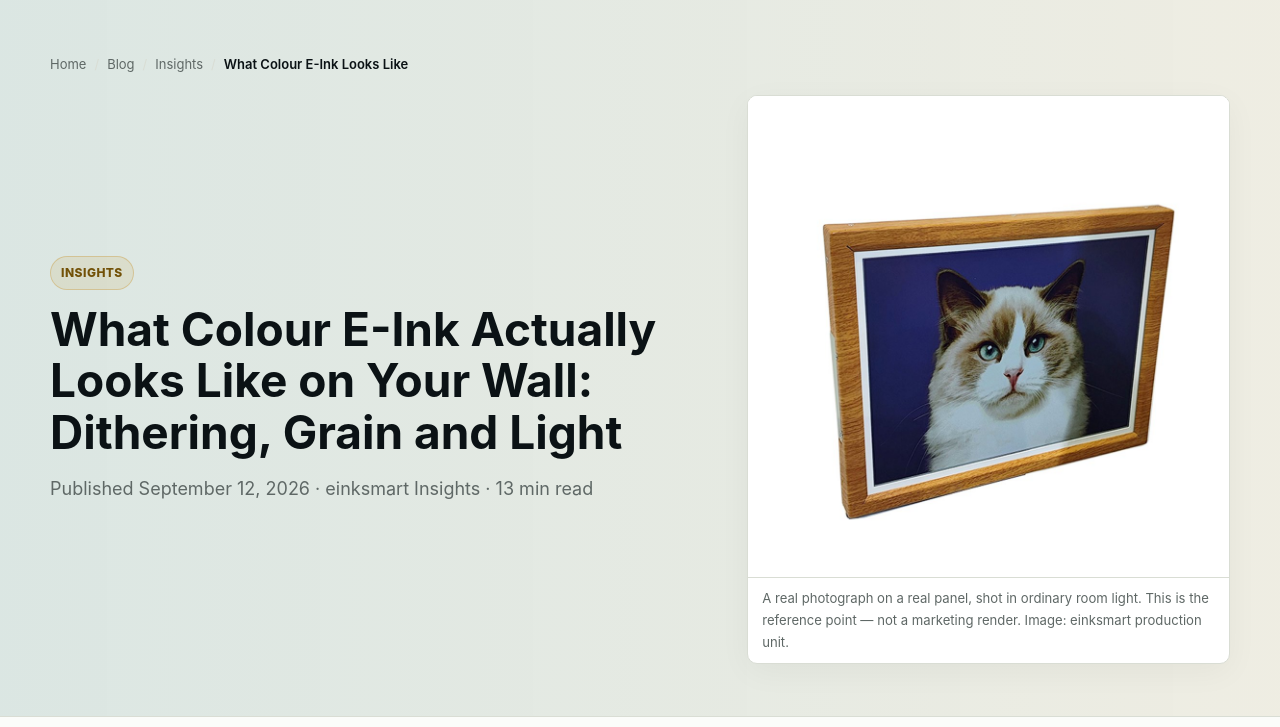
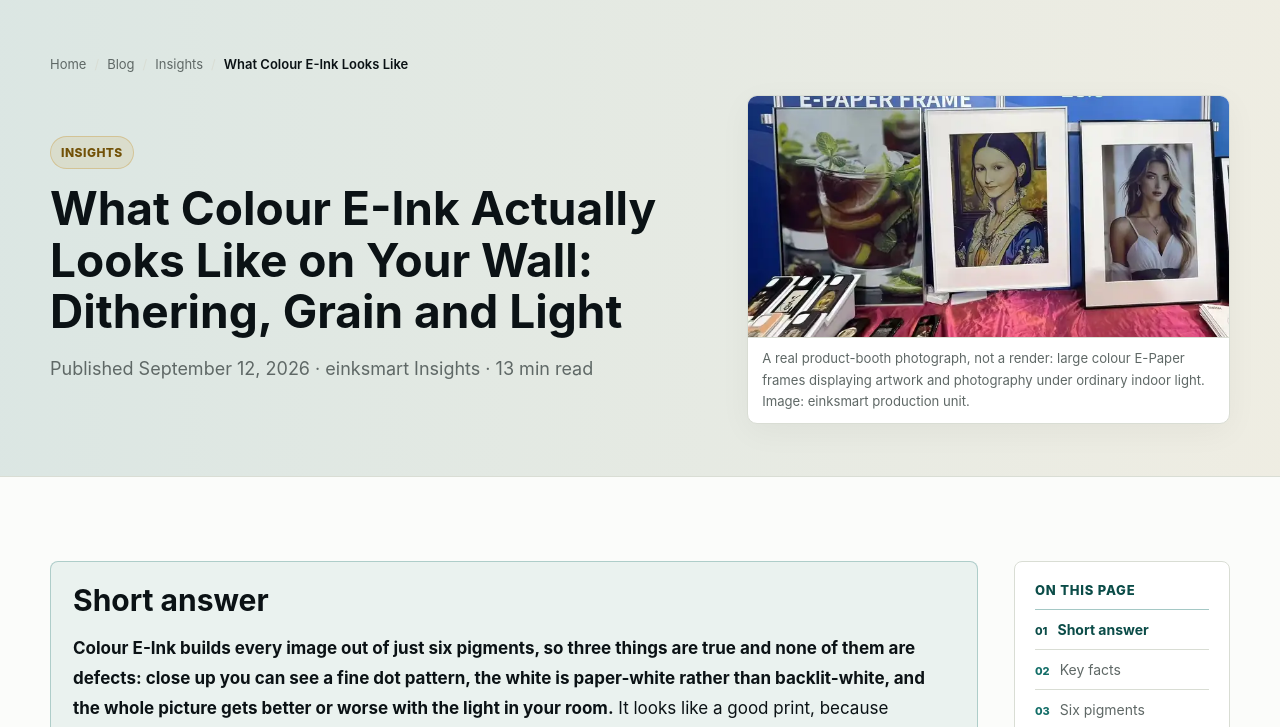
Before and after one commit to PanPanTech/einksmart.com, a plain HTML site: page en/blog/insights/what-color-e-ink-looks-like.html in a window 1280 px wide. Shown: the part 71-798 px from the top of the page. Drawn offline with Linux system fonts and the light colour scheme.

Commit message:
Replace color E-Ink blog card photography

```diff
--- a/en/blog/insights/what-color-e-ink-looks-like.html
+++ b/en/blog/insights/what-color-e-ink-looks-like.html
@@ -11,12 +11,12 @@
     <meta property="og:title" content="What Colour E-Ink Actually Looks Like on Your Wall: Dithering, Grain and Light" />
     <meta property="og:description" content="Six pigments, fine dithering and paper-white whites &mdash; what colour ePaper honestly looks like before you buy one." />
     <meta property="og:url" content="https://www.einksmart.com/en/blog/insights/what-color-e-ink-looks-like.html" />
-    <meta property="og:image" content="https://www.einksmart.com/assets/blog/color-e-ink-dithering-explained.svg" />
-    <meta property="og:image:alt" content="Diagram showing how six E-Ink pigments dither to form a full-colour image" />
+    <meta property="og:image" content="https://www.einksmart.com/assets/blog/color-eink-wall-real-display.webp" />
+    <meta property="og:image:alt" content="Large colour E-Paper frames displaying artwork and photography at a product booth" />
     <meta name="twitter:card" content="summary_large_image" />
     <meta name="twitter:title" content="What Colour E-Ink Actually Looks Like on Your Wall" />
     <meta name="twitter:description" content="Six pigments, fine dithering and paper-white whites, explained honestly." />
-    <meta name="twitter:image" content="https://www.einksmart.com/assets/blog/color-e-ink-dithering-explained.svg" />
+    <meta name="twitter:image" content="https://www.einksmart.com/assets/blog/color-eink-wall-real-display.webp" />
     <link rel="icon" href="/assets/brand/google-search-icon-512.png" type="image/png" sizes="512x512" />
     <link rel="icon" href="/assets/brand/favicon-32.png" type="image/png" sizes="32x32" />
     <link rel="icon" href="/assets/brand/favicon-16.png" type="image/png" sizes="16x16" />
@@ -25,7 +25,7 @@
     <link rel="stylesheet" href="../../../assets/styles.css" />
     <style>
       .colour-eink-hero .article-hero-visual {
-        aspect-ratio: 1 / 1;
+        aspect-ratio: 2 / 1;
         display: flex;
         align-items: center;
         justify-content: center;
@@ -35,7 +35,7 @@
       .colour-eink-hero .article-hero-visual img {
         width: 100%;
         height: 100%;
-        object-fit: contain;
+        object-fit: cover;
         object-position: center;
       }
 
@@ -147,7 +147,7 @@
       }
     </style>
     <script src="/assets/blog-toc.js" defer></script>
-    <script type="application/ld+json">{"@context":"https://schema.org","@type":"BlogPosting","headline":"What Colour E-Ink Actually Looks Like on Your Wall: Dithering, Grain and Light","description":"Colour E-Ink builds every image from six pigments, so the white is paper-white and close inspection shows fine dots. A manufacturer explains what that really looks like in a room, why photos can look sepia, and how light changes everything.","datePublished":"2026-09-12","dateModified":"2026-09-12","author":{"@type":"Organization","name":"einksmart"},"publisher":{"@type":"Organization","name":"einksmart"},"image":"https://www.einksmart.com/assets/blog/e-ink-frame-cost-finished-wood-frame.jpg","mainEntityOfPage":"https://www.einksmart.com/en/blog/insights/what-color-e-ink-looks-like.html"}</script>
+    <script type="application/ld+json">{"@context":"https://schema.org","@type":"BlogPosting","headline":"What Colour E-Ink Actually Looks Like on Your Wall: Dithering, Grain and Light","description":"Colour E-Ink builds every image from six pigments, so the white is paper-white and close inspection shows fine dots. A manufacturer explains what that really looks like in a room, why photos can look sepia, and how light changes everything.","datePublished":"2026-09-12","dateModified":"2026-09-12","author":{"@type":"Organization","name":"einksmart"},"publisher":{"@type":"Organization","name":"einksmart"},"image":"https://www.einksmart.com/assets/blog/color-eink-wall-real-display.webp","mainEntityOfPage":"https://www.einksmart.com/en/blog/insights/what-color-e-ink-looks-like.html"}</script>
     <script type="application/ld+json">{"@context":"https://schema.org","@type":"BreadcrumbList","itemListElement":[{"@type":"ListItem","position":1,"name":"Home","item":"https://www.einksmart.com/en/"},{"@type":"ListItem","position":2,"name":"Blog","item":"https://www.einksmart.com/en/blog/"},{"@type":"ListItem","position":3,"name":"Insights","item":"https://www.einksmart.com/en/blog/insights/"},{"@type":"ListItem","position":4,"name":"What Colour E-Ink Looks Like","item":"https://www.einksmart.com/en/blog/insights/what-color-e-ink-looks-like.html"}]}</script>
     <script type="application/ld+json">{"@context":"https://schema.org","@type":"FAQPage","mainEntity":[
       {"@type":"Question","name":"Why does my colour E-Ink frame show visible dots?","acceptedAnswer":{"@type":"Answer","text":"Because the panel has only six pigments and builds every other colour by dithering them in fine patterns. At close range you see the pattern; at normal viewing distance your eye blends it into continuous tone, exactly as it does with a printed halftone."}},
@@ -165,7 +165,7 @@
         <nav class="breadcrumbs" aria-label="Breadcrumb"><a href="../../">Home</a><span class="sep">/</span><a href="../">Blog</a><span class="sep">/</span><a href="./">Insights</a><span class="sep">/</span><span class="current">What Colour E-Ink Looks Like</span></nav>
         <div class="article-hero-grid">
           <div><span class="tag">Insights</span><h1>What Colour E-Ink <span class="mobile-title-break">Actually Looks Like</span> <span class="mobile-title-break">on Your Wall:</span> <span class="mobile-title-break">Dithering, Grain</span> <span class="mobile-title-break">and Light</span></h1><p class="article-meta">Published September 12, 2026 &middot; einksmart Insights &middot; 13 min read</p></div>
-          <figure class="article-hero-media colour-eink-hero"><div class="article-hero-visual"><img src="/assets/blog/e-ink-frame-cost-finished-wood-frame.jpg" width="1000" height="1000" alt="A colour E-Ink art frame in a wooden moulding displaying a photograph of a cat" fetchpriority="high" /></div><figcaption>A real photograph on a real panel, shot in ordinary room light. This is the reference point &mdash; not a marketing render. Image: einksmart production unit.</figcaption></figure>
+          <figure class="article-hero-media colour-eink-hero"><div class="article-hero-visual"><img src="/assets/blog/color-eink-wall-real-display.webp" width="760" height="380" alt="Large colour E-Paper frames displaying artwork and photography at a product booth" fetchpriority="high" /></div><figcaption>A real product-booth photograph, not a render: large colour E-Paper frames displaying artwork and photography under ordinary indoor light. Image: einksmart production unit.</figcaption></figure>
         </div>
       </div></section>
       <section class="section"><div class="container article-layout">
```
Also changed, not shown: en/blog/index.html (+2 -2 lines), en/blog/insights/index.html (+1 -1 lines), assets/blog/color-eink-wall-real-display.webp (added).
